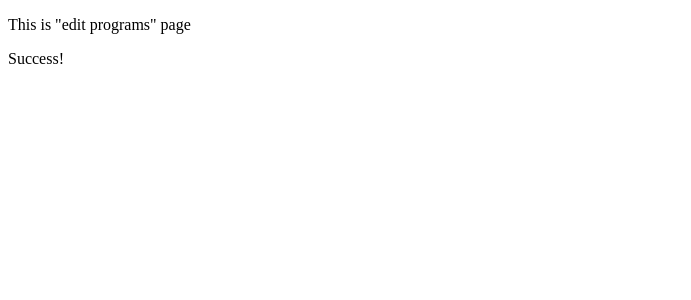
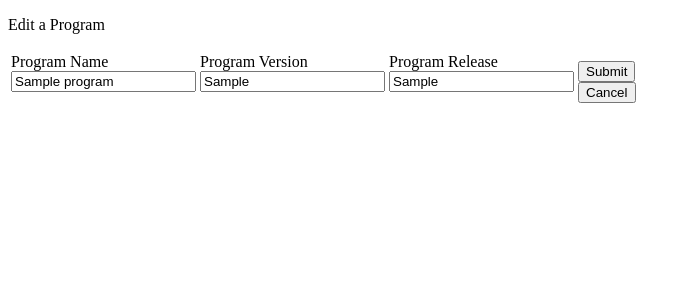
Before and after one commit to slippy-web-dev/bug-hunt, a Django app: page /app/admin/edit-programs/ in a window 1280 px wide. Shown: the top 300 px of the page, without its empty margins (0-691 px from the left). Run offline with Django 3.2, Linux system fonts and the light colour scheme; a user stored in the database is signed in; tables that the repository leaves empty hold one stand-in row (values such as "Sample post").

Commit message:
able to edit programs and add employees

```diff
--- a/bug_hunt/app/admin.py
+++ b/bug_hunt/app/admin.py
@@ -1,7 +1,8 @@
 from django.contrib import admin
-from .models import Employees, FunctionalAreas, Programs
+from .models import Employees, FunctionalAreas, Programs, AccessLevels
 # Register your models here.
 
 admin.site.register(Employees)
 admin.site.register(FunctionalAreas)
 admin.site.register(Programs)
+admin.site.register(AccessLevels)
--- a/bug_hunt/app/models.py
+++ b/bug_hunt/app/models.py
@@ -1,6 +1,5 @@
 from django.db import models
 from django.core.validators import MinValueValidator, MaxValueValidator
-from django.contrib.auth.models import User
 
 # Create your models here.
 class Programs(models.Model):
@@ -24,13 +23,6 @@ class AccessLevels(models.Model):
 
     objects = models.Manager()
 
-# class EmployeesManager(models.Manager):
-
-
-class EmployeeManager(models.Manager):
-    # Here you can define specific methods to execute when saving to DB
-    pass
-
 class Employees(models.Model):
     employee_id          = models.AutoField(primary_key=True, validators=[MinValueValidator(-1024),MaxValueValidator(1023)])
     employee_name        = models.CharField(max_length=32)
@@ -39,7 +31,6 @@ class Employees(models.Model):
     employee_accesslevel = models.ForeignKey('AccessLevels', on_delete=models.CASCADE)
 
     objects = models.Manager()
-    # employee_manager = EmployeesManager()
 
 class ReportTypes(models.Model):
     report_type_id = models.SmallAutoField(primary_key=True, validators=[MinValueValidator(0),MaxValueValidator(8)])
--- a/bug_hunt/app/templates/static_files/add-employees.html
+++ b/bug_hunt/app/templates/static_files/add-employees.html
@@ -12,7 +12,7 @@
       <label for="employee_username">Username </label>
       <input type="text" name="employee_username"></br></br>
       <label for="employee_password">Password </label>
-      <input type="text" name="employee_password"></br></br>
+      <input type="password" name="employee_password"></br></br>
       <label for="accesslevels">Access Level</label>
       <input type="number" name="accesslevels" min="1" max="3"></br></br>
       <input type="submit" value="Submit">
--- a/bug_hunt/app/templates/static_files/add-programs.html
+++ b/bug_hunt/app/templates/static_files/add-programs.html
@@ -25,7 +25,6 @@
       <label for="program_release">Program Release </label>
       <input type="text" name="program_release"></br></br>
       <input type="submit" value="Submit">
-      <!-- <button onclick="{% url 'app:index' %}" type="button">Cancel</button> -->
       <input type="reset" value="Cancel">
     </form>
 
--- /dev/null
+++ b/bug_hunt/app/templates/static_files/edit-programs.html
@@ -0,0 +1,35 @@
+<!DOCTYPE html>
+<html>
+  <head>
+    <meta charset="utf-8">
+    <title>Edit Programs</title>
+  </head>
+  <body>
+    {% if  program_list %}
+    <p>Edit a Program</p>
+    <table style="width:30%" >
+    {% for program in program_list %}
+    <form action="{% url 'app:edit_programs' %}" method="POST"> {% csrf_token %}
+      <input type="hidden" name="program_id" value="{{ program.program_id }}">
+      <tr>
+        <td>
+          <label for="program_name">Program Name </label>
+          <input type="text" name="program_name" value="{{ program.program_name }}"> </br></br>
+        </td>
+        <td>
+          <label for="program_version">Program Version </label>
+          <input type="text" name="program_version" value="{{ program.program_version }}"></br></br>
+        </td>
+        <td>
+          <label for="program_release">Program Release </label>
+          <input type="text" name="program_release" value="{{ program.program_release }}"></br></br>
+        </td>
+        <td><input type="submit" value="Submit"><input type="reset" value="Cancel"></td>
+      </tr>
+    </form>
+    {% endfor %}
+    </table>
+    {% endif %}
+
+  </body>
+</html>
--- a/bug_hunt/app/views.py
+++ b/bug_hunt/app/views.py
@@ -31,11 +31,21 @@ def database_maintenance(request):
 @staff_member_required
 def edit_areas(request):
     if request.method == 'POST':
-        print ("")
-    program_list = Programs.objects.all()
-    context = { 'message' : 'This is "edit/add areas" page' ,
-                'program_list' : program_list,
-              }
+        area_object = FunctionalAreas.objects.get(pk=request.POST['area_id'])
+        area_object.area = request.POST['area']
+        area_object.save()
+        program_id = request.POST['program_id']
+        program_object = Programs.objects.get(pk=program_id)
+        area_list = FunctionalAreas.objects.filter(program_id=program_id)
+        context = { 'program' : program_object,
+                    'area_list' : area_list,
+                  }
+        return render(request, 'static_files/add-areas.html', context=context)
+    else:
+        program_list = Programs.objects.all()
+        context = { 'message' : 'This is "edit/add areas" page' ,
+                    'program_list' : program_list,
+                }
     return render(request, 'static_files/edit-areas.html', context=context)
 
 @staff_member_required
@@ -46,7 +56,10 @@ def add_areas(request):
                                     program_id=program_object
                                    )
         area_object.save()
-        context = {}
+        area_list = FunctionalAreas.objects.filter(program_id=request.POST['program_id'])
+        context = { 'program' : program_object,
+                    'area_list' : area_list,
+                  }
     elif request.method == 'GET':
         program_id = request.GET.get('program_id')
         program_object = Programs.objects.get(pk=program_id)
@@ -73,18 +86,42 @@ def add_programs(request):
 
 @staff_member_required
 def edit_programs(request):
-    context = { 'message' : 'This is "edit programs" page' }
-    return render(request, 'static_files/test.html', context=context)
+    if request.method == 'POST':
+        program_object = Programs.objects.get(pk=request.POST['program_id'])
+        program_object.program_name = request.POST['program_name']
+        program_object.program_version = request.POST['program_version']
+        program_object.program_release = request.POST['program_release']
+        program_object.save()
+    program_list = Programs.objects.all()
+    context = { 'message' : 'This is "edit programs" page',
+                'program_list' : program_list,
+              }
+    return render(request, 'static_files/edit-programs.html', context=context)
 
 @staff_member_required
 def add_employees(request):
     if request.method == 'POST':
+        is_staff = False
+        if request.POST['accesslevels'] == 3:
+            is_staff = True
         this_access_level = AccessLevels.objects.get(accesslevel=request.POST['accesslevels'])
         new_employee = Employees(employee_name=request.POST['employee_name'],
                                  employee_username=request.POST['employee_username'],
                                  employee_password=request.POST['employee_password'],
-                                 employee_access_level=this_access_level
+                                 employee_accesslevel=this_access_level
                                 )
+        # new_employee.entry_set.add(this_access_level)
+        new_user = User.objects.create_user(username=request.POST['employee_username'],
+                                            password=request.POST['employee_password'],
+                                            first_name=request.POST['employee_name'],
+                                            is_staff=is_staff
+                                           )
+        new_user = User(first_name=request.POST['employee_name'],
+                        username=request.POST['employee_username'],
+                        password=request.POST['employee_password'],
+                        is_staff=is_staff
+                       )
+        new_employee.save()
     context = { 'message' : 'This is "add employees" page' }
     return render(request, 'static_files/add-employees.html', context=context)
 
```
Also changed, not shown: bug_hunt/app/templates/static_files/add-areas.html (+5 -5 lines), bug_hunt/app/templates/static_files/edit-employees.html (added, +35 -0 lines).
